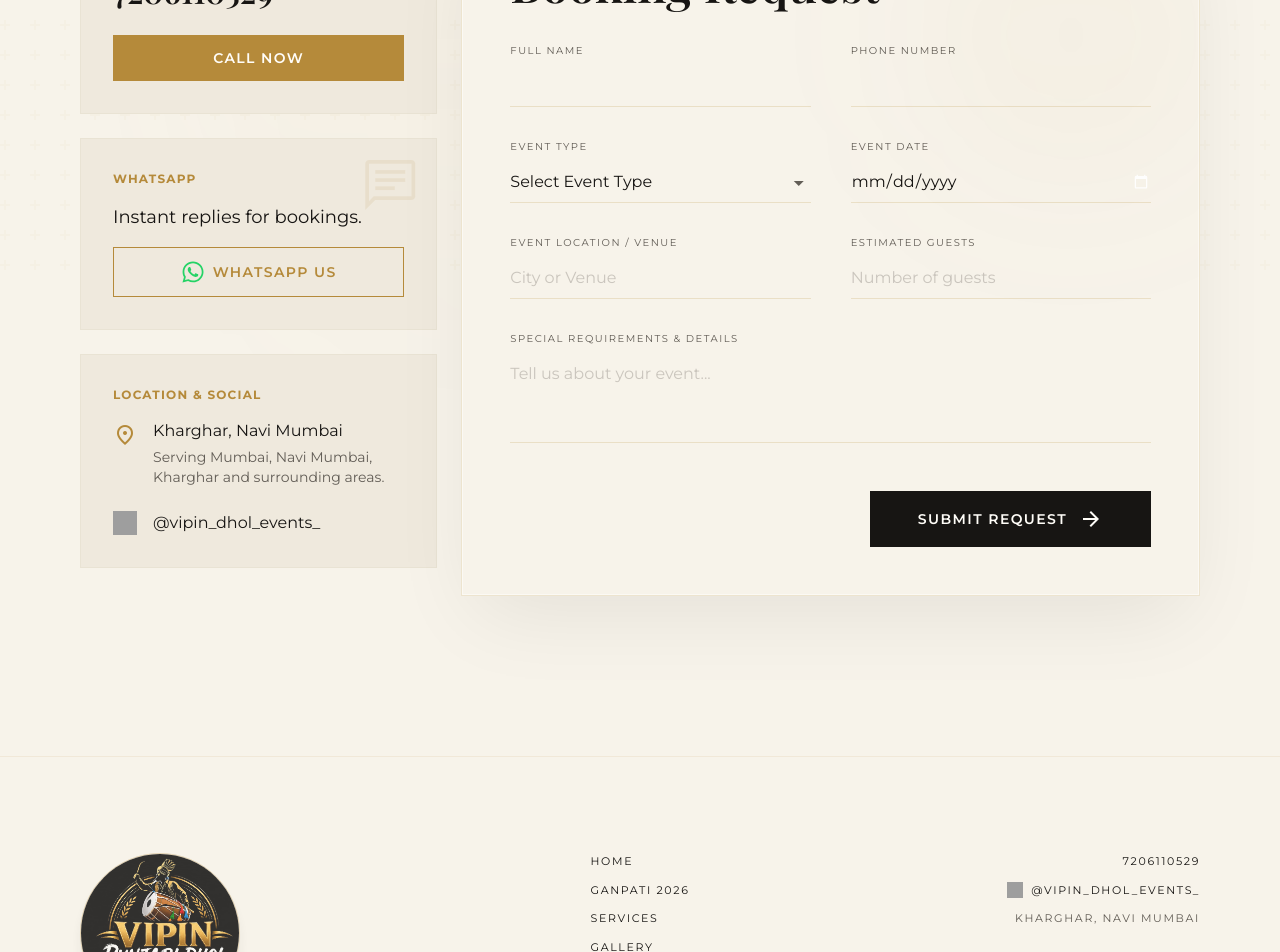
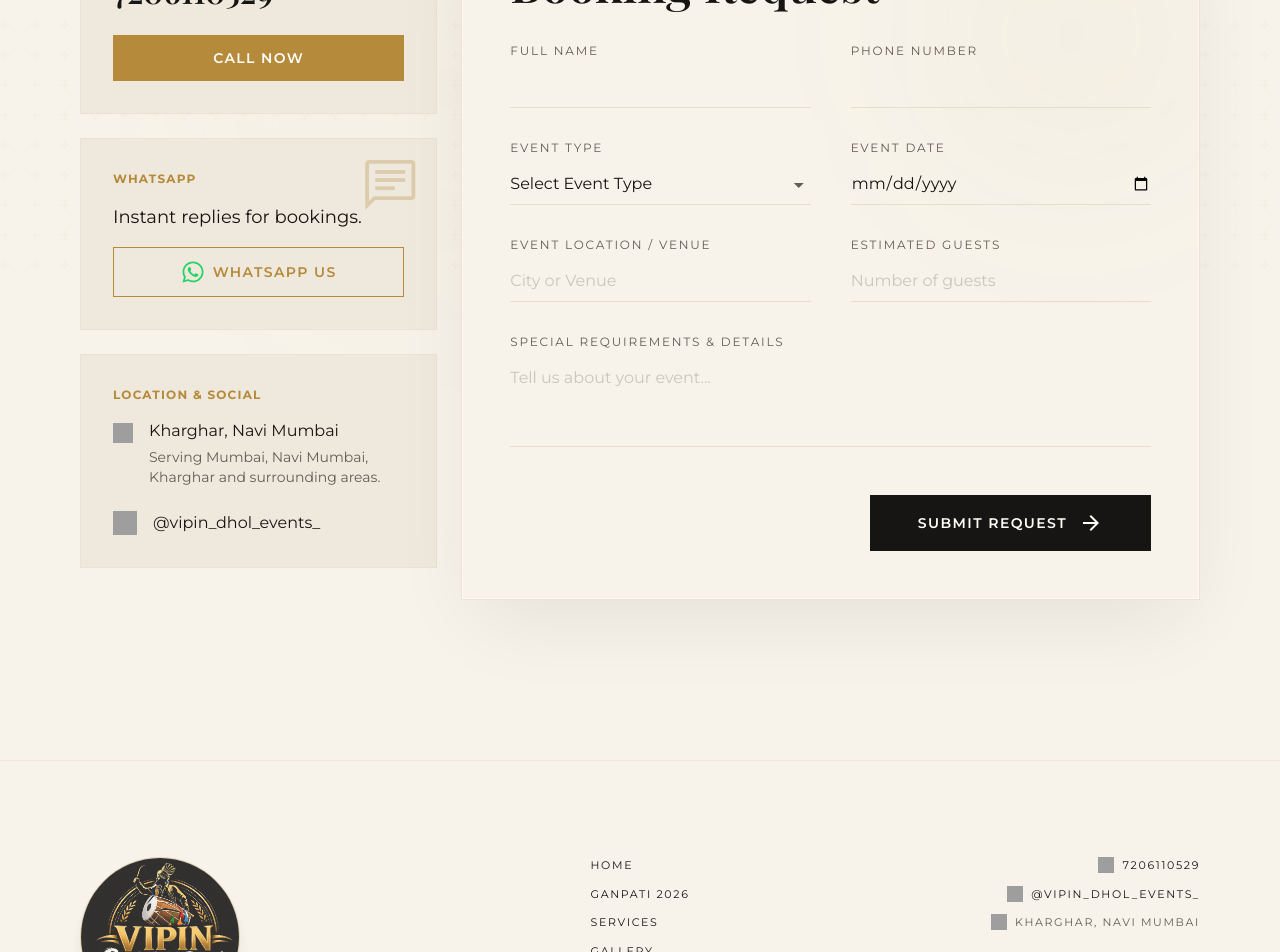
Before and after one commit to VinitSurve/vipinpunjabidhol, a Next.js app: page /contact in a window 1280 px wide. Shown: the part 520-1472 px from the top of the page. Built offline with nearby package versions, Linux system fonts and the light colour scheme; grey boxes are pictures that could not be loaded; a web font is replaced by a local one.

Commit message:
feat: implement contact page, new layout components, and event booking inquiry form

```diff
--- a/src/app/contact/page.tsx
+++ b/src/app/contact/page.tsx
@@ -3,7 +3,8 @@
 import Footer from "@/components/layout/Footer";
 import WhatsAppIcon from "@/components/ui/WhatsAppIcon";
 import InstagramIcon from "@/components/ui/InstagramIcon";
-
+import TelephoneIcon from "@/components/ui/TelephoneIcon";
+import LocationIcon from "@/components/ui/LocationIcon";
 export default function ContactPage() {
   return (
     <>
@@ -22,10 +23,8 @@ export default function ContactPage() {
         <div className="grid grid-cols-1 lg:grid-cols-12 gap-gutter items-start">
           <div className="lg:col-span-4 flex flex-col gap-gutter">
             <div className="bg-surface-container p-8 border border-outline/20 relative overflow-hidden group">
-              <div className="absolute top-0 right-0 p-4 opacity-10 group-hover:opacity-20 transition-opacity">
-                <span className="material-symbols-outlined text-primary !text-6xl">
-                  call
-                </span>
+              <div className="absolute top-0 right-0 p-4 opacity-10 group-hover:opacity-30 transition-opacity">
+                <TelephoneIcon className="w-16 h-16" />
               </div>
               <h3 className="font-label-caps text-label-caps text-primary mb-4 tracking-widest">
                 DIRECT LINE
@@ -42,7 +41,7 @@ export default function ContactPage() {
             </div>
 
             <div className="bg-surface-container p-8 border border-outline/20 relative overflow-hidden group">
-              <div className="absolute top-0 right-0 p-4 opacity-10 group-hover:opacity-20 transition-opacity">
+              <div className="absolute top-0 right-0 p-4 opacity-30 group-hover:opacity-60 transition-opacity">
                 <span className="material-symbols-outlined text-primary !text-6xl">
                   chat
                 </span>
@@ -66,9 +65,7 @@ export default function ContactPage() {
                 LOCATION & SOCIAL
               </h3>
               <div className="flex items-start gap-4 mb-6">
-                <span className="material-symbols-outlined text-primary mt-1">
-                  location_on
-                </span>
+                <LocationIcon className="w-5 h-5 mt-1" />
                 <div>
                   <p className="font-body-md text-body-md text-on-surface">
                     Kharghar, Navi Mumbai
@@ -95,7 +92,7 @@ export default function ContactPage() {
             <form className="flex flex-col gap-8">
               <div className="grid grid-cols-1 md:grid-cols-2 gap-8 md:gap-10">
                 <div className="flex flex-col gap-2">
-                  <label className="font-label-caps text-[10px] tracking-[0.15em] uppercase text-on-surface-variant" htmlFor="name">
+                  <label className="font-label-caps text-xs tracking-[0.15em] uppercase text-on-surface-variant" htmlFor="name">
                     Full Name
                   </label>
                   <input
@@ -106,7 +103,7 @@ export default function ContactPage() {
                   />
                 </div>
                 <div className="flex flex-col gap-2">
-                  <label className="font-label-caps text-[10px] tracking-[0.15em] uppercase text-on-surface-variant" htmlFor="phone">
+                  <label className="font-label-caps text-xs tracking-[0.15em] uppercase text-on-surface-variant" htmlFor="phone">
                     Phone Number
                   </label>
                   <input
@@ -120,7 +117,7 @@ export default function ContactPage() {
 
               <div className="grid grid-cols-1 md:grid-cols-2 gap-8 md:gap-10">
                 <div className="flex flex-col gap-2 relative">
-                  <label className="font-label-caps text-[10px] tracking-[0.15em] uppercase text-on-surface-variant" htmlFor="event_type">
+                  <label className="font-label-caps text-xs tracking-[0.15em] uppercase text-on-surface-variant" htmlFor="event_type">
                     Event Type
                   </label>
                   <select
@@ -149,21 +146,21 @@ export default function ContactPage() {
                   </span>
                 </div>
                 <div className="flex flex-col gap-2">
-                  <label className="font-label-caps text-[10px] tracking-[0.15em] uppercase text-on-surface-variant" htmlFor="date">
+                  <label className="font-label-caps text-xs tracking-[0.15em] uppercase text-on-surface-variant" htmlFor="date">
                     Event Date
                   </label>
                   <input
                     id="date"
                     type="date"
                     required
-                    className="w-full bg-transparent border-0 border-b border-secondary/20 py-2 px-0 text-on-surface font-body-md focus:outline-none focus:ring-0 focus:border-primary transition-colors cursor-pointer [color-scheme:dark]"
+                    className="w-full bg-transparent border-0 border-b border-secondary/20 py-2 px-0 text-on-surface font-body-md focus:outline-none focus:ring-0 focus:border-primary transition-colors cursor-pointer [color-scheme:light]"
                   />
                 </div>
               </div>
 
               <div className="grid grid-cols-1 md:grid-cols-2 gap-8 md:gap-10">
                 <div className="flex flex-col gap-2">
-                  <label className="font-label-caps text-[10px] tracking-[0.15em] uppercase text-on-surface-variant" htmlFor="location">
+                  <label className="font-label-caps text-xs tracking-[0.15em] uppercase text-on-surface-variant" htmlFor="location">
                     Event Location / Venue
                   </label>
                   <input
@@ -175,7 +172,7 @@ export default function ContactPage() {
                   />
                 </div>
                 <div className="flex flex-col gap-2">
-                  <label className="font-label-caps text-[10px] tracking-[0.15em] uppercase text-on-surface-variant" htmlFor="guests">
+                  <label className="font-label-caps text-xs tracking-[0.15em] uppercase text-on-surface-variant" htmlFor="guests">
                     Estimated Guests
                   </label>
                   <input
@@ -189,7 +186,7 @@ export default function ContactPage() {
               </div>
 
               <div className="flex flex-col gap-2">
-                <label className="font-label-caps text-[10px] tracking-[0.15em] uppercase text-on-surface-variant" htmlFor="requirements">
+                <label className="font-label-caps text-xs tracking-[0.15em] uppercase text-on-surface-variant" htmlFor="requirements">
                   Special Requirements & Details
                 </label>
                 <textarea
--- a/src/components/layout/Footer.tsx
+++ b/src/components/layout/Footer.tsx
@@ -3,7 +3,8 @@
 import BrandLogo from "../ui/BrandLogo";
 import Link from "next/link";
 import InstagramIcon from "../ui/InstagramIcon";
-
+import TelephoneIcon from "../ui/TelephoneIcon";
+import LocationIcon from "../ui/LocationIcon";
 export default function Footer() {
   return (
     <footer className="w-full bg-background border-t border-secondary/10 pt-16 md:pt-24 pb-8 px-margin-mobile md:px-margin-desktop relative z-10">
@@ -33,12 +34,18 @@ export default function Footer() {
 
           {/* Right: Contact Info */}
           <div className="flex flex-col gap-3 md:items-end text-left md:text-right">
-            <a href="tel:7206110529" className="font-label-caps text-[11px] tracking-[0.15em] text-on-surface hover:text-primary transition-colors">7206110529</a>
+            <a href="tel:7206110529" className="flex items-center gap-2 font-label-caps text-[11px] tracking-[0.15em] text-on-surface hover:text-primary transition-colors">
+              <TelephoneIcon className="w-4 h-4" />
+              7206110529
+            </a>
             <a href="https://www.instagram.com/vipin_dhol_events_?igsi=aTJrdWIxYnBxcW05" target="_blank" rel="noopener noreferrer" className="flex items-center gap-2 font-label-caps text-[11px] tracking-[0.15em] text-on-surface hover:text-primary transition-colors">
               <InstagramIcon className="w-4 h-4" />
               @VIPIN_DHOL_EVENTS_
             </a>
-            <p className="font-label-caps text-[11px] tracking-[0.15em] text-on-surface-variant">KHARGHAR, NAVI MUMBAI</p>
+            <p className="flex items-center gap-2 font-label-caps text-[11px] tracking-[0.15em] text-on-surface-variant">
+              <LocationIcon className="w-4 h-4" />
+              KHARGHAR, NAVI MUMBAI
+            </p>
           </div>
         </div>
 
@@ -55,8 +62,10 @@ export default function Footer() {
             <p className="font-label-caps text-[9px] md:text-[10px] tracking-[0.2em] text-on-surface-variant uppercase">
               © 2026 VIPIN PUNJABI DHOL & EVENTS
             </p>
-            <p className="font-label-caps text-[8px] tracking-[0.1em] text-on-surface/40 hover:text-on-surface-variant transition-colors">
+            <p className="font-label-caps text-[8px] tracking-[0.1em] text-on-surface/40 hover:text-on-surface-variant transition-colors flex flex-col gap-1">
               <a href="https://www.flaticon.com/free-icons/instagram" title="instagram icons" target="_blank" rel="noopener noreferrer">Instagram icons created by Magnific - Flaticon</a>
+              <a href="https://www.flaticon.com/free-icons/telephone" title="telephone icons" target="_blank" rel="noopener noreferrer">Telephone icons created by Ricardo Ruiz - Flaticon</a>
+              <a href="https://www.flaticon.com/free-icons/locations" title="locations icons" target="_blank" rel="noopener noreferrer">Locations icons created by Magnific - Flaticon</a>
             </p>
           </div>
           <p className="font-label-caps text-[9px] md:text-[10px] tracking-[0.2em] text-on-surface-variant uppercase">
--- a/src/components/layout/MobileNav.tsx
+++ b/src/components/layout/MobileNav.tsx
@@ -2,6 +2,7 @@
 
 import Link from "next/link";
 import WhatsAppIcon from "../ui/WhatsAppIcon";
+import TelephoneIcon from "../ui/TelephoneIcon";
 
 export default function MobileNav() {
   return (
@@ -10,7 +11,7 @@ export default function MobileNav() {
         className="flex flex-col items-center justify-center text-on-surface-variant active:bg-secondary-container w-full h-full transition-colors rounded-lg p-2 active:scale-110 transform duration-200"
         href="tel:7206110529"
       >
-        <span className="material-symbols-outlined mb-1">call</span>
+        <TelephoneIcon className="w-6 h-6 mb-1" />
         <span className="font-label-caps text-label-caps" style={{ fontSize: "10px" }}>
           Call
         </span>
--- /dev/null
+++ b/src/components/ui/LocationIcon.tsx
@@ -0,0 +1,10 @@
+export default function LocationIcon({ className = "" }: { className?: string }) {
+  return (
+    <img
+      src="https://cdn-icons-png.flaticon.com/512/2838/2838912.png"
+      alt="Location"
+      className={className}
+      loading="lazy"
+    />
+  );
+}
--- /dev/null
+++ b/src/components/ui/TelephoneIcon.tsx
@@ -0,0 +1,10 @@
+export default function TelephoneIcon({ className = "" }: { className?: string }) {
+  return (
+    <img
+      src="https://cdn-icons-png.flaticon.com/512/3059/3059590.png"
+      alt="Telephone"
+      className={className}
+      loading="lazy"
+    />
+  );
+}
```
Also changed, not shown: src/app/ganpati-2026/page.tsx (+4 -4 lines).
